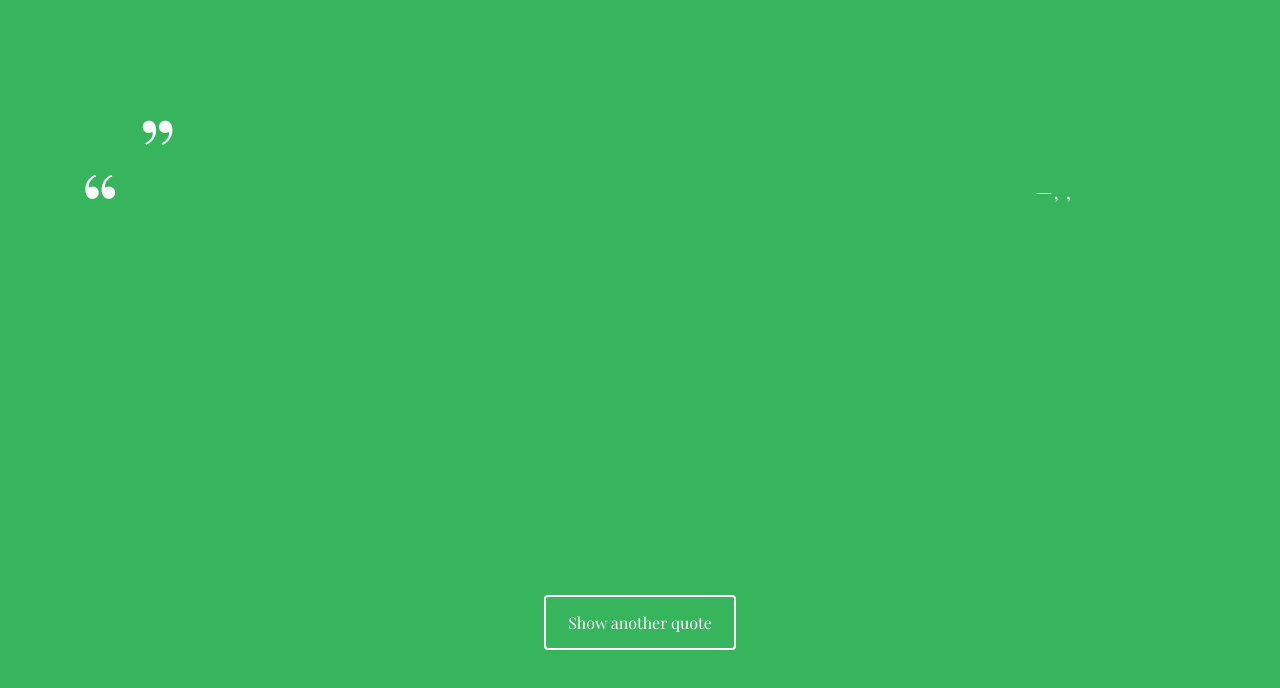
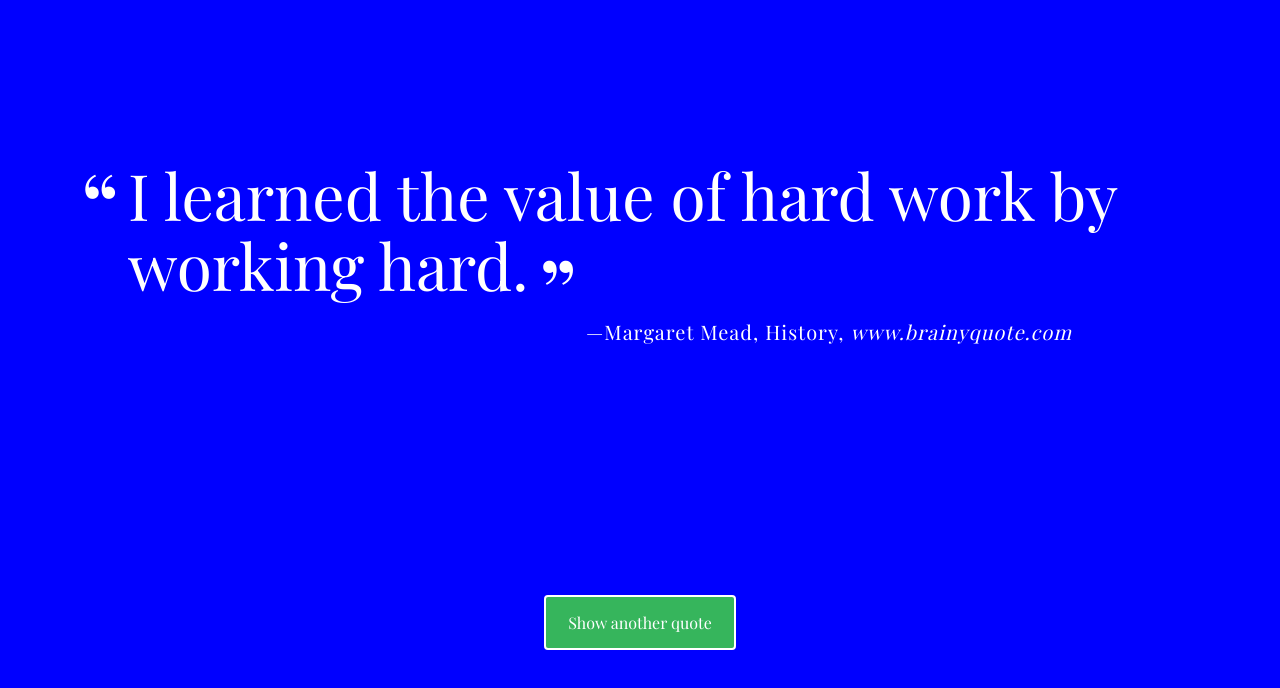
Before and after one commit to adsieg01/Quote-Generator-, a plain HTML site: page random-quote-v2/index.html in a window 1280 px wide. Drawn offline with nearby package versions, Linux system fonts and the light colour scheme; a web font is replaced by a local one.

Commit message:
Added Extra Credit Tasks
Changes background color
Extra Property
Changes quote every 4 seconds

```diff
--- a/random-quote-v2/css/styles.css
+++ b/random-quote-v2/css/styles.css
@@ -4,6 +4,7 @@ body {
   color: white;
   font-family: 'Playfair Display', serif;
 }
+
 #quote-box {
   position: absolute;
   top: 20%;
@@ -56,6 +57,10 @@ body {
   content: ", ";
   font-style: normal;
 }
+.tag:before {
+  content: ", ";
+  font-style: normal;
+}
 
 #loadQuote {
   position: fixed;
--- a/random-quote-v2/index.html
+++ b/random-quote-v2/index.html
@@ -7,12 +7,20 @@
   <link rel="stylesheet" href="css/normalize.css">
   <link rel="stylesheet" href="css/styles.css">
 </head>
-<body>
+<body id="bg">
   <div class="container">
     <div id="quote-box">
       <p class="quote">
+      It’s hard to beat a person who never gives up.
       </p>
-      <p class="source"><span class="citation"></span><span class="year"></span></p>
+      <p class="source"> Babe Ruth
+      <span class="citation"> The Rotarian
+      </span>
+      <span class="year"> 1940
+      </span>
+      <span class="tag"> Sports
+      </span>
+      </p>
     </div>
     <button id="loadQuote">Show another quote</button>
   </div>
--- a/random-quote-v2/js/script.js
+++ b/random-quote-v2/js/script.js
@@ -1,42 +1,50 @@
 // event listener to respond to "Show another quote" button clicks
 // when user clicks anywhere on the button, the "printQuote" function is called
 document.getElementById('loadQuote').addEventListener("click", printQuote, false);
+
 // Quotes to be randomly generated
+
 var quotes = [
 	{
 		key: "Quote One",
-		quote: "Love what you do and do what you love. Don't listen to anyone else who tells you not to do it. You do what you want, what you love. Imagination should be the center of your life.",
-		source: "Ray Bradbury",
-		citation: "http://www.goodreads.com/quotes/tag/follow-your-dreams",
-		year: "Unknown"
+		quote: "I learned the value of hard work by working hard.",
+		source: "Margaret Mead",
+		citation: "www.brainyquote.com",
+		year: "",
+		tag: "History",
 	},
 	{
 		key: "Quote Two",
-		quote: "",
-		source: "",
-		citation: "",
-		year: ""
+		quote: "Nothing ever comes to one, that is worth having, except as a result of hard work.",
+		source: "Booker T. Washington",
+		citation: "www.brainyquote.com",
+		year: "",
+		tag: "History"
 	},
 	{
 		key: "Quote Three",
-		quote: "",
-		source: "",
-		citation: "",
-		year: ""
+		quote: "I’m a greater believer in luck, and I find the harder I work the more I have of it",
+		source: "Thomas Jefferson",
+		citation: "www.quotezine.com",
+		year: "",
+		tag: "Government"
 	},
 	{
 		key: "Quote Four",
-		quote: "",
-		source: "",
-		citation: "",
-		year: ""
+		quote: "Without labor nothing prospers.",
+		source: "Sophocles",
+		citation: "www.quotezine.com",
+		year: "",
+		tag: "History"
 	},
 	{
 		key: "Quote Five",
-		quote: "",
-		source: "",
-		citation: "",
-		year: ""
+		quote: "Dreams don’t work unless you do",
+		source: "John C. Maxwell",
+		citation:"",
+		year: "",
+		tag: "Inspirational"
+
 	}
 ];
 
@@ -44,7 +52,7 @@ var quotes = [
 
 function getRandomQuote () {
 	var randomNumber = Math.floor(Math.random() * quotes.length);
-	var selectedQuote = quotes[randomNumber].quote;
+	var selectedQuote = quotes[randomNumber];
 	return selectedQuote;
 	}
 
@@ -52,12 +60,52 @@ function getRandomQuote () {
 
 
 
-// Displays Properties of the choosen quote
+// Displays Availible Properties of the choosen quote
 
 function printQuote () {
-	var postedQuote = getRandomQuote();
-	var info;
-	info += '<p class ="quote">' + postedQuote.quote  + '</p>';
-  info += '<p class ="source">' + postedQuote.source  + '</p>';
-  document.getElementById('quote-box').innerHTML = info;
+	var postedQuote = getRandomQuote ();
+	var info =  "";
+
+	  info += '<p class ="quote">' + postedQuote.quote  + '</p>';
+	  info += '<p class ="source">' + postedQuote.source;
+
+	  // additonal tag property
+	  info += '<span class="tag">' + postedQuote.tag + '</span>';
+
+
+      	//posts citation and year only if applicable
+
+      	if (postedQuote.citation != ""){
+      	info += '<span class="citation">' + postedQuote.citation + '</span>';
+ 		 }
+ 		 if(postedQuote.year != ""){
+	  	info += '<span class ="year">' + postedQuote.year  + '</span>';
+		 }
+
+  		// Writes the final quote to the page
+  		document.getElementById('quote-box').innerHTML = info;
 }
+
+// Change random background color of the page
+
+	function randomColor() {
+                var hash = '#';
+                var colors = ['000000','FF0000','00FF00','0000FF','FFFF00','00FFFF','FF00FF','C0C0C0','FF69B4'];
+                hash += colors[Math.floor(Math.random() * colors.length)];
+                document.getElementById('bg').style.background = hash;
+            }
+
+			document.getElementById('loadQuote').addEventListener("click",randomColor, false);
+
+// Display every quote once before changing it
+
+
+		var i = 2
+		quotes.splice( i, Math.floor(Math.random() * quotes.length ))
+		console.log(quotes);
+
+
+
+// Changes the Quote and random color every four seconds
+	var quoteChange = window.setInterval(printQuote, 4000);
+	var colorChange = window.setInterval(randomColor, 4000);
```
Also changed, not shown: 2 other files.
